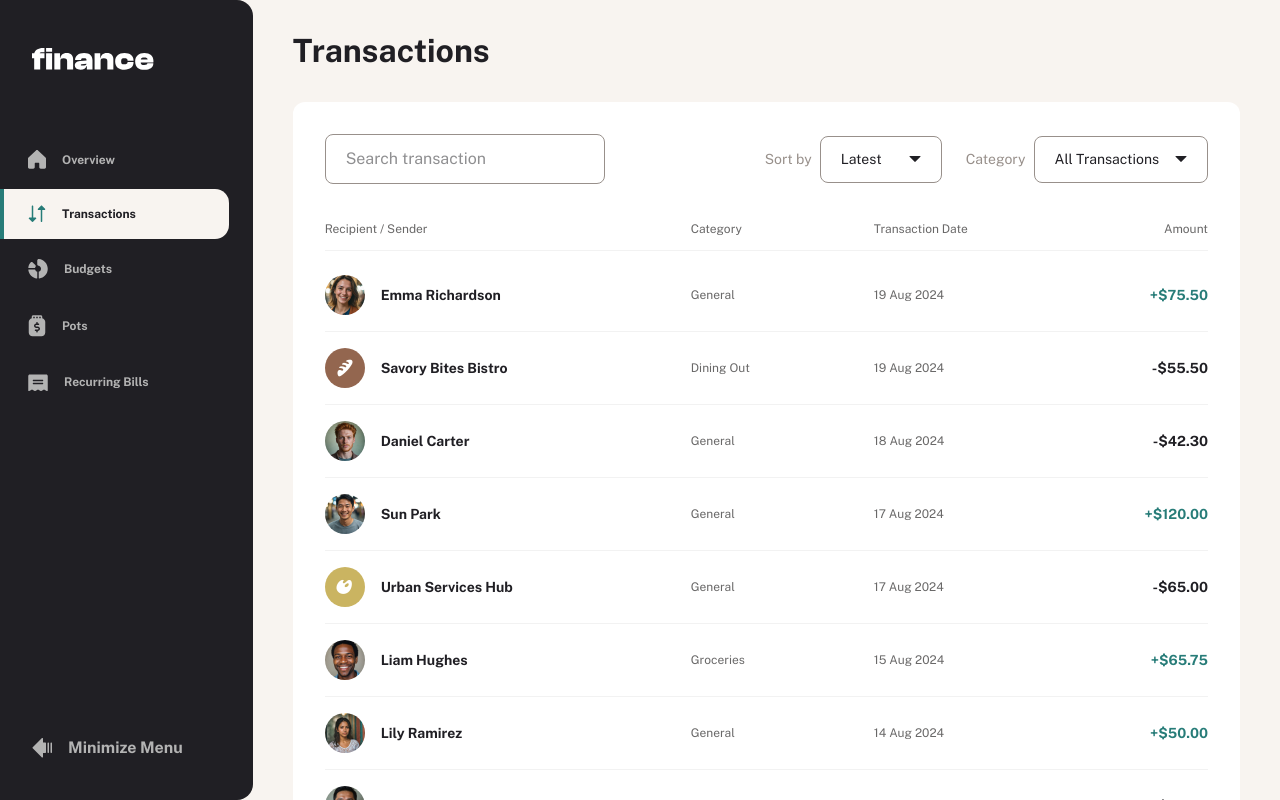
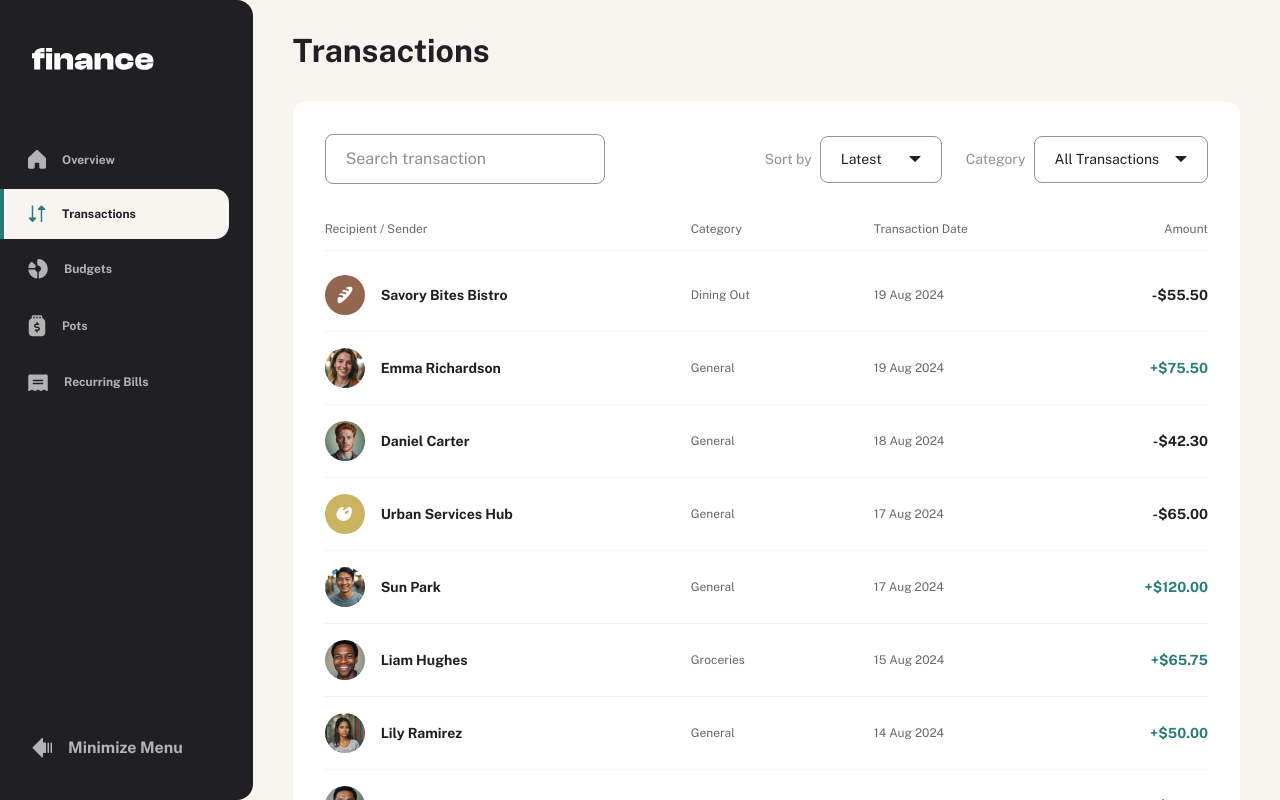
Before and after one commit to travistn/finance-tracker, a Next.js app: page /transactions in a window 1280 px wide. Shown: the top 800 px of the page. Built offline with nearby package versions, Linux system fonts and the light colour scheme.

Commit message:
Sort transactions by provided sort parameters

```diff
--- a/app/(dashboard)/transactions/page.tsx
+++ b/app/(dashboard)/transactions/page.tsx
@@ -20,7 +20,28 @@ const Transactions = () => {
         (transaction) =>
           category === 'All Transactions' ||
           transaction.category.toLowerCase() === category.toLowerCase()
-      );
+      )
+      .sort((a, b) => {
+        const dateA = new Date(a.date).getTime();
+        const dateB = new Date(b.date).getTime();
+
+        switch (sortLabel) {
+          case 'Latest':
+            return dateB - dateA;
+          case 'Oldest':
+            return dateA - dateB;
+          case 'A to Z':
+            return a.name.localeCompare(b.name);
+          case 'Z to A':
+            return b.name.localeCompare(a.name);
+          case 'Highest':
+            return b.amount - a.amount;
+          case 'Lowest':
+            return a.amount - b.amount;
+          default:
+            return 0;
+        }
+      });
   };
 
   const filteredTransactions = getFilteredTransactions();
```
